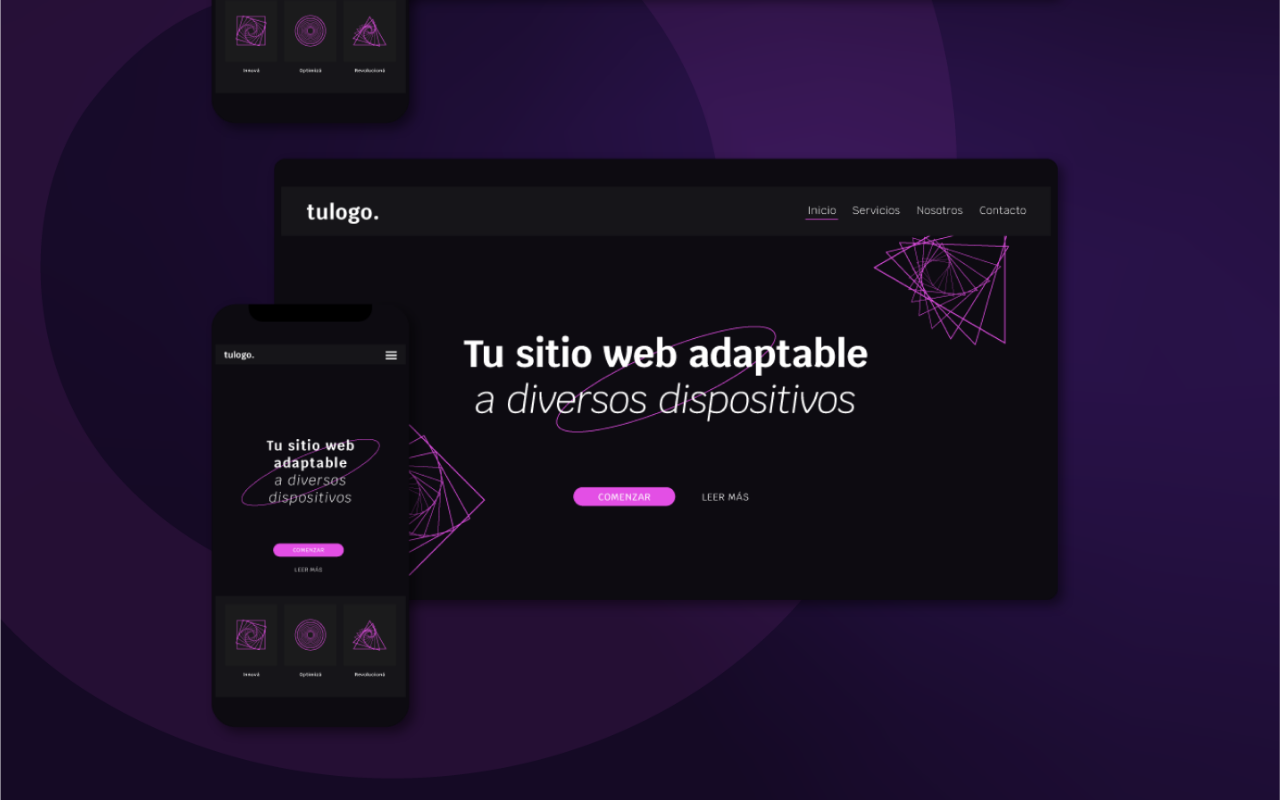
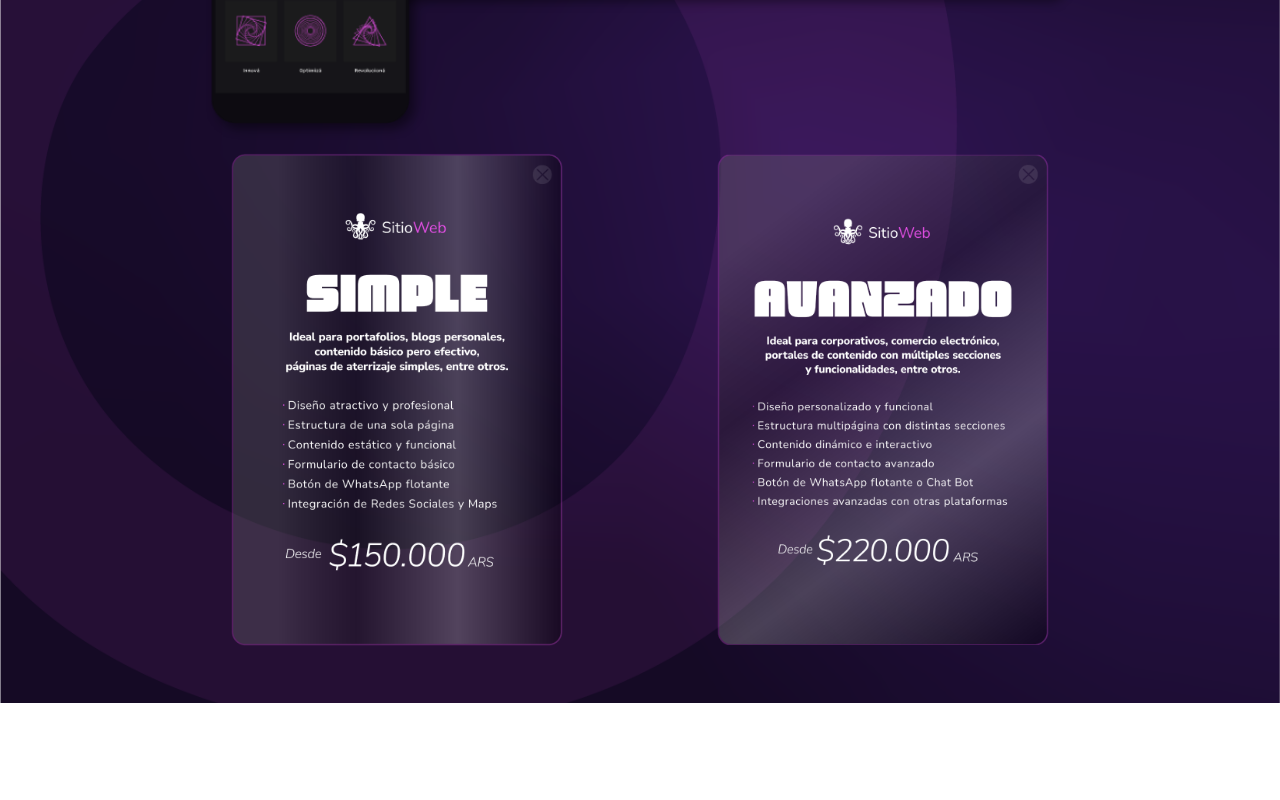
Before and after one commit to FranciscoRodd/octopus3-5, a plain HTML site: page index.html in a window 1280 px wide. Shown: the part 1446-2246 px from the top of the page. After the commit the page ends 2149 px from the top, so only its background shows below. Drawn offline with nearby package versions, Linux system fonts and the light colour scheme; a script that the page names is missing.

Commit message:
nuevo commit gabo

```diff
--- a/index.html
+++ b/index.html
@@ -59,8 +59,11 @@
             <img src="img/SitiosWeb.png" alt="Logo" class="servicios-logo">
             <h3 class="servicios-titulo">Mostrá lo que tenés para ofrecer al mundo</h3>
             <img src="img/MaquetaSitioWeb.png" alt="Imagen de Servicios" class="servicios-imagen">
-            <img src="img/MaquetaSitioWeb.png" alt="Imagen de Servicios" class="servicios-imagen">
+ <span class="planes">
+    <img src="img/Simple.png" alt="Imagen de Servicios" class="planes-imagen">
+    <img src="img/Avanzado.png" alt="Imagen de Servicios" class="planes-imagen">
 
+ </span>
         </section>
     </body>
     <script src="script.js"></script>
--- /dev/null
+++ b/script.js
@@ -0,0 +1,7 @@
+const hamburger = document.getElementById('hamburger');
+        const navbarLinks = document.getElementById('navbar-links');
+
+        hamburger.addEventListener('click', () => {
+            hamburger.classList.toggle('active');
+            navbarLinks.classList.toggle('active');
+        });
--- a/style.css
+++ b/style.css
@@ -163,7 +163,7 @@ width: 40%;
         text-align: center;
     }
     .hero-image {
-        max-width: 100%;
+        max-width: 70%;
     }
     .benefits {
         flex-direction: column;
@@ -173,3 +173,15 @@ width: 40%;
         margin-bottom: 20px;
     }
 }
+
+.planes{
+    width: 90%;
+    display: flex;
+    flex-wrap: wrap;
+    justify-content: space-evenly;
+    align-items: center;
+}
+
+.planes-imagen{
+width: 340px;
+}
```
